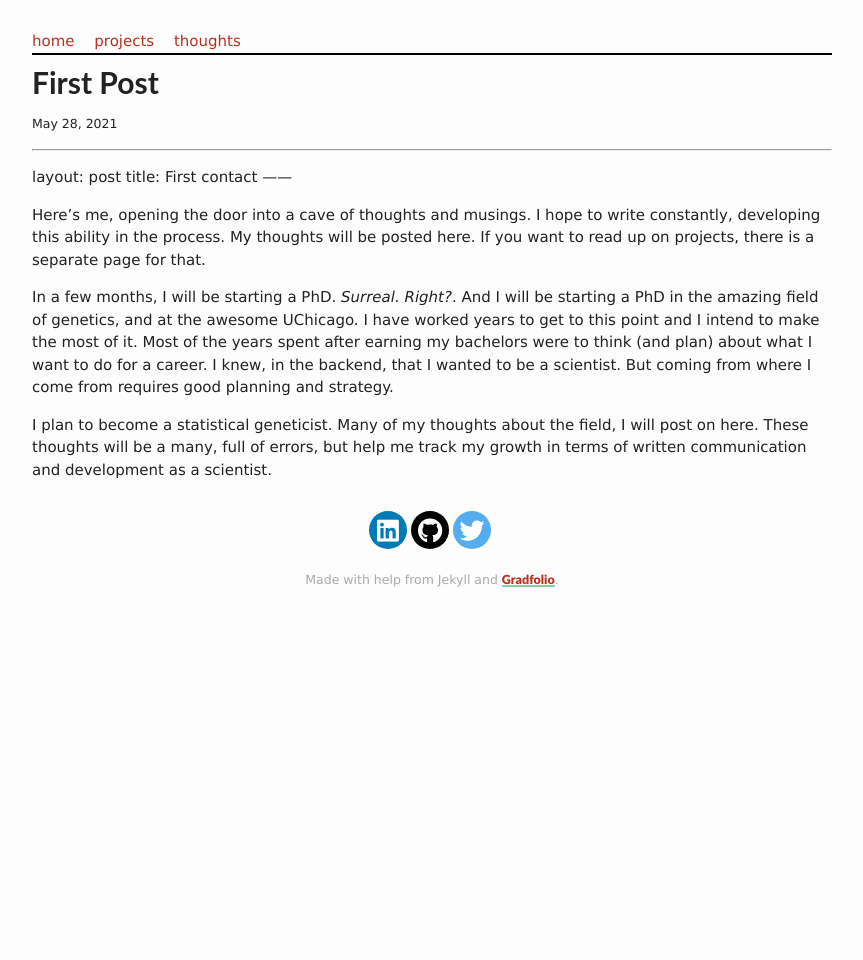
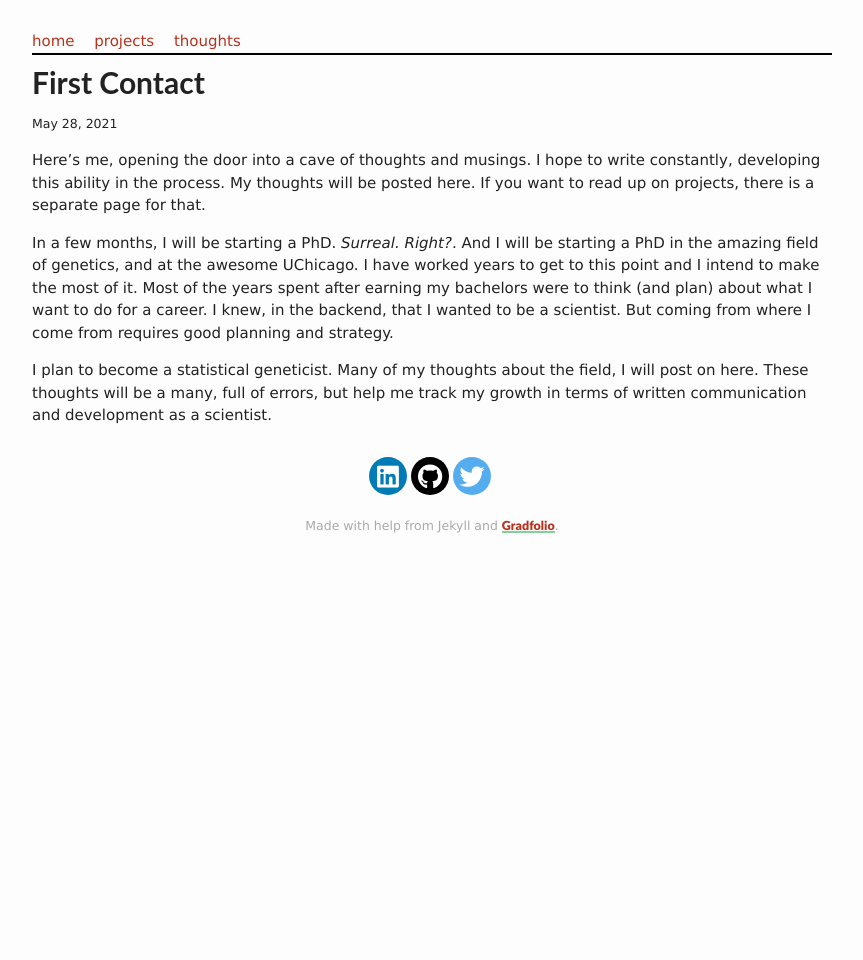
Before and after one commit to tobbyxy/temipete.github.io, a Jekyll site: the page built from _posts/2021-05-28-first-post.md, in a window 1280 px wide. Shown: the whole page, without its empty margins (208-1071 px from the left). Built offline with Jekyll 4.4.1, drawn with Linux system fonts in a browser that asks for light colours; nearby versions of some CDN libraries; our own code applies the rules of GitHub Pages for plain Markdown files.

Commit message:
Update 2021-05-28-first-post.md

```diff
--- a/_posts/2021-05-28-first-post.md
+++ b/_posts/2021-05-28-first-post.md
@@ -1,7 +1,7 @@
-------
+---
 layout: post
-title: First contact
-------
+title: First Contact
+---
 
 
 Here's me, opening the door into a cave of thoughts and musings. I hope to write constantly, developing this ability in the process.
```
